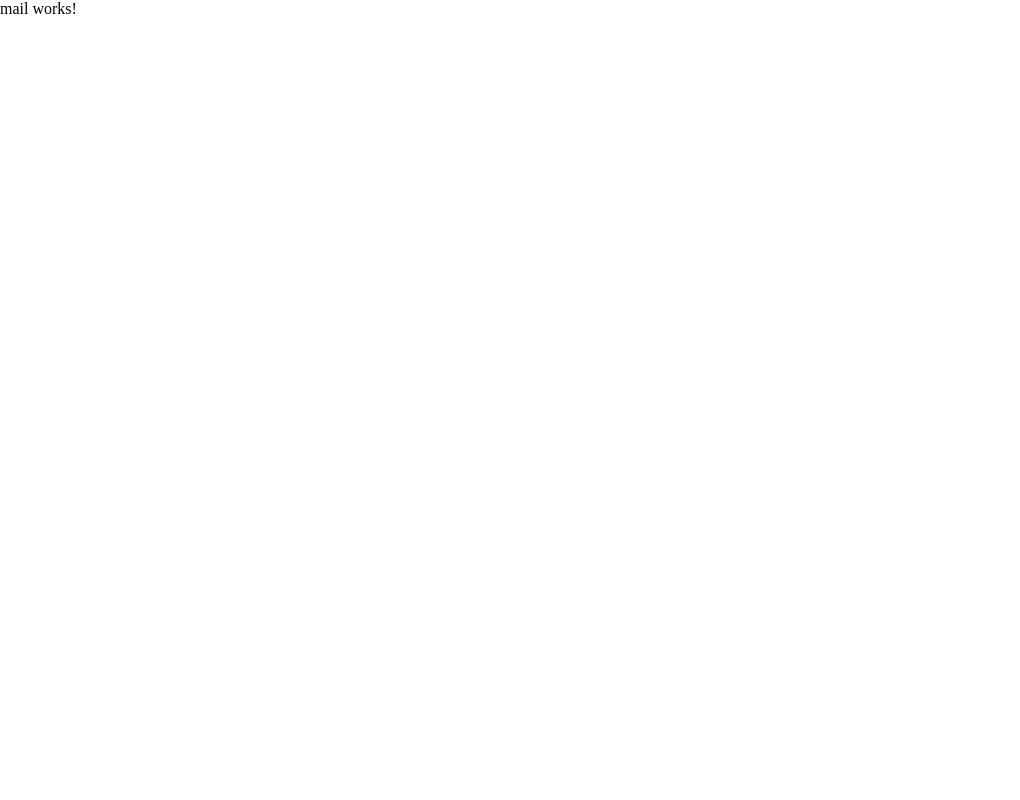
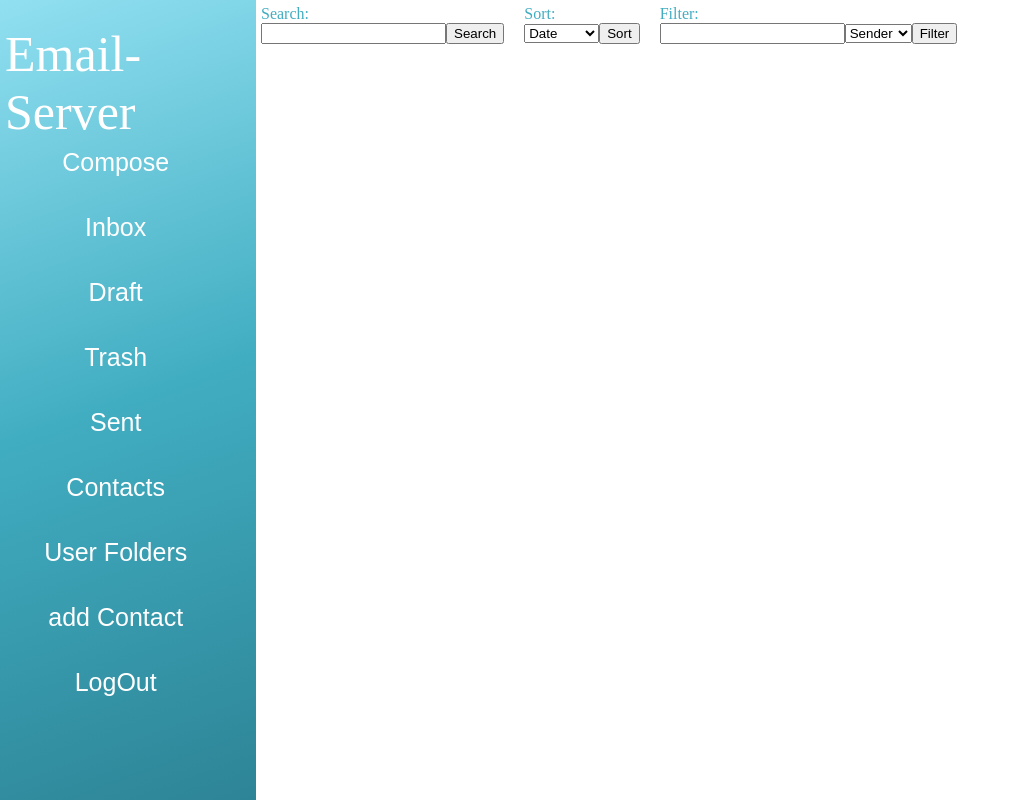
Before and after one commit to MostafaGalal1/email-server, an Angular app: page /mail in a window 1280 px wide. Shown: the whole page, without its empty margins (0-1020 px from the left). Built offline with nearby package versions, Linux system fonts and the light colour scheme.

Commit message:
main mail layout

```diff
--- a/src/app/components/mail/mail.component.css
+++ b/src/app/components/mail/mail.component.css
@@ -0,0 +1,84 @@
+.mail-container {
+    width: 100%;
+    height: 100vh;
+    display: grid;
+    grid-template-columns: repeat(10, 1fr);
+    grid-template-rows: 10vh auto;
+    grid-template-areas:"nav nav sec sec sec sec sec sec sec sec"
+      "nav nav sec sec sec sec sec sec sec sec";
+  }
+
+  header {
+    background: var(--primary_gradient);
+    color: var(--creamy);
+    grid-area: header;
+    display: flex;
+    padding: 5px;
+    margin: 0px;
+    justify-content: center;
+    align-items: center;
+  }
+  section {
+    background-color: white;
+    grid-area: sec;
+    padding: 5px;
+  }
+
+  aside {
+    background: var(--primary_gradient);
+    color: var(--creamy);
+    grid-area: nav;
+    padding: 5px;
+  }
+
+  #logo{
+    max-width:90%;
+    max-height: 100px;
+    border-radius: 10px;
+    margin-top: 20px;
+    background-color: transparent;
+    cursor: pointer;
+    border: none;
+    color: white;
+    text-decoration: none;
+    font-size: 50px;
+    display: flex;
+    height: 100%;
+    justify-content: center;
+
+  }
+
+  .button {
+    width: 90%;
+    max-height: 55px;
+    height: 100%;
+    font-size: 25px;
+    border-radius: 100px;
+    margin-top: 10px;
+    background-color: transparent;
+    justify-content: center;
+    align-items: center;
+    border: none;
+    color: white;
+
+  }
+
+  aside button:hover {
+    cursor: pointer;
+    background: white;
+    color: var(--primary)
+  }
+
+  .tools{
+    color :  var(--primary);
+    display: flex;
+
+  }
+
+  .search_container{
+    margin-right: 20px;
+  }
+
+  .sort_container{
+    margin-right: 20px;
+  }
--- a/src/app/components/mail/mail.component.html
+++ b/src/app/components/mail/mail.component.html
@@ -1 +1,56 @@
-<p>mail works!</p>
+
+<div class="mail-container">
+
+  <section>
+      <div class = "tools">
+
+        <div class = "search_container">
+          <label for="search">Search:</label><br>
+          <input type = "text" id = "search_text">
+          <button type = "button" value = "Search" >Search</button>
+        </div>
+
+        <div class="sort_container">
+          <label for="sort">Sort:</label><br>
+            <select name="sort_menu" id="sort_menu">
+
+              <option value="date">Date</option>
+              <option value="priority">Priority</option>
+              <option value="contacts">Contacts</option>
+              <option value="sender">Sender</option>
+              <option value="subject">Subject</option>
+              <option value="body">Body</option>
+
+            </select>
+            <button type = "button" value = "Sort" >Sort</button>
+        </div>
+
+        <div id="filter_container">
+           <label for="filter">Filter: </label><br>
+          <input type = "text" id = "filter_text">
+           <select name="filter_menu" id="filter_menu">
+                <option value="sender">Sender</option>
+                <option value="recievers">Subject</option>
+            </select>
+
+            <button type = "button" value = "Filter" >Filter</button>
+        </div>
+      </div>
+
+
+    <router-outlet></router-outlet>
+  </section>
+
+  <aside>
+    <div id="logo">Email-Server</div>
+    <button  class="button">Compose</button>
+    <button class="button">Inbox</button>
+    <button class="button">Draft</button>
+    <button class="button">Trash</button>
+    <button class="button">Sent</button>
+    <button class="button">Contacts</button>
+    <button class="button">User Folders</button>
+    <button class="button">add Contact</button>
+    <button class="button">LogOut</button>
+  </aside>
+</div>
```
